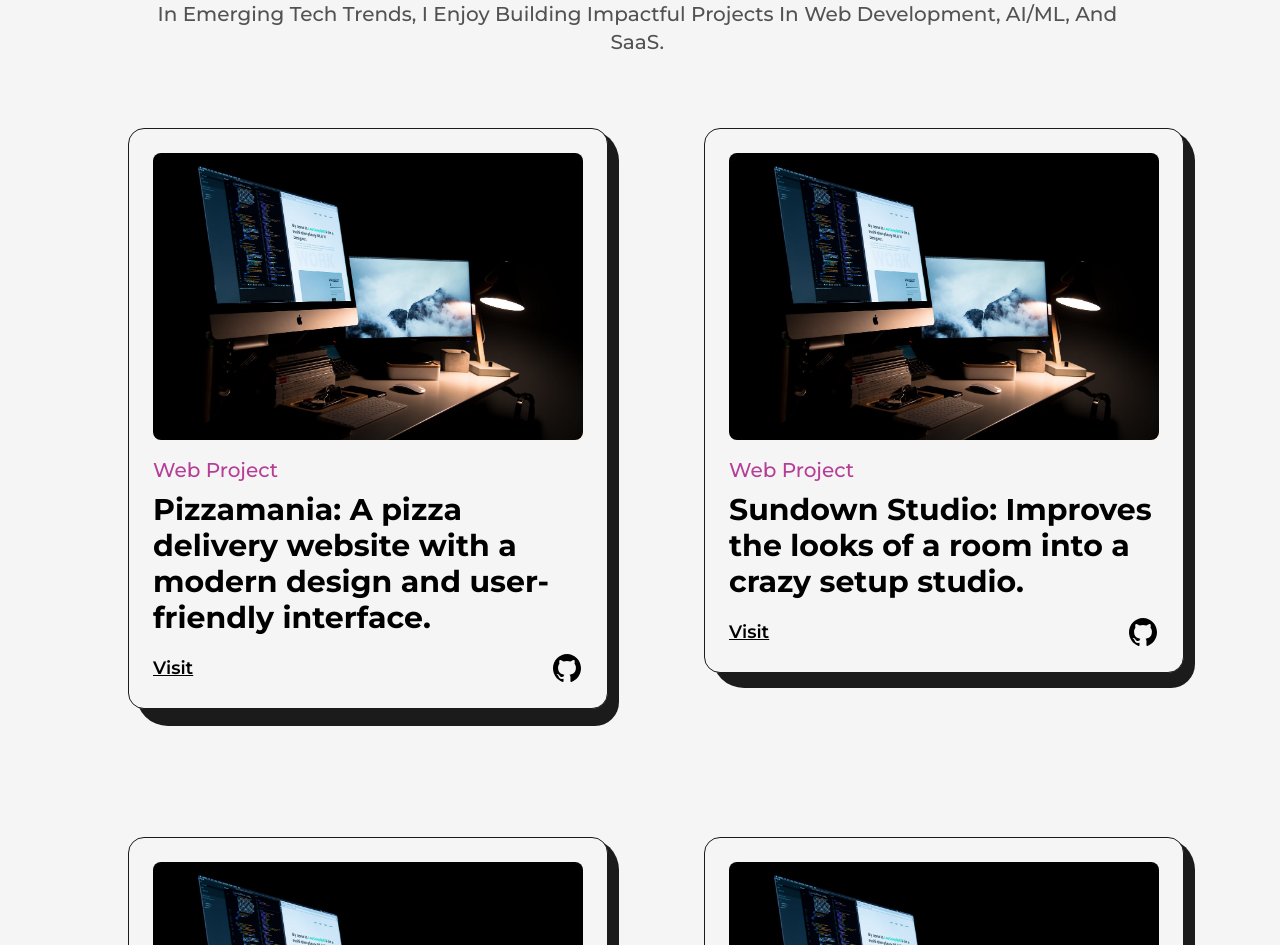
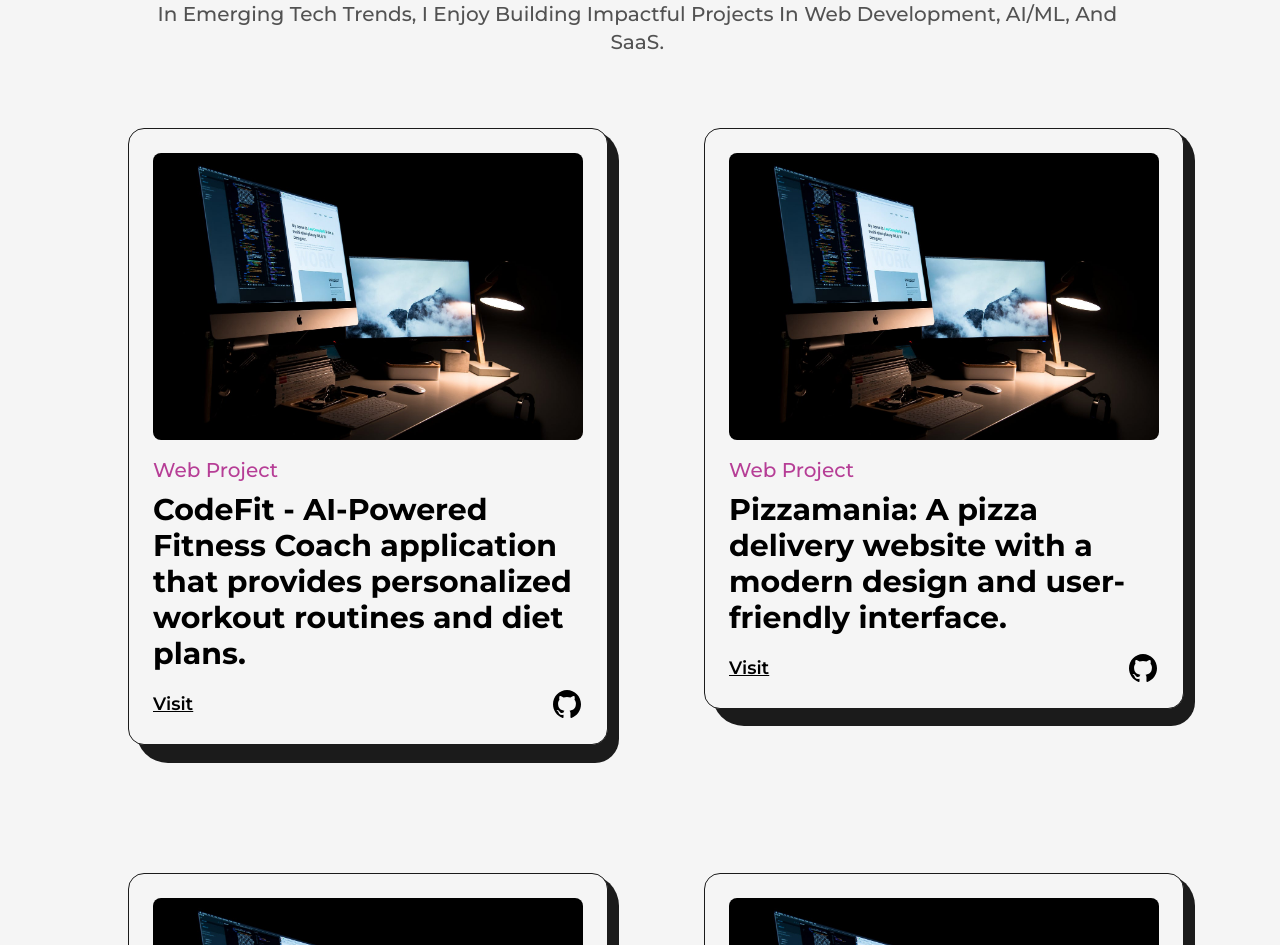
Before and after one commit to AbhirupDey/Portfolio, a Next.js app: page /projects in a window 1280 px wide. Shown: the part 400-1345 px from the top of the page. Built offline with nearby package versions, Linux system fonts and the light colour scheme.

Commit message:
project added

```diff
--- a/src/pages/projects.js
+++ b/src/pages/projects.js
@@ -123,6 +123,16 @@ const projects = () => {
 
               <div className='col-span-6'>
                 <Project
+                title="CodeFit - AI-Powered Fitness Coach application that provides personalized workout routines and diet plans."
+                img={project1}
+                link="https://code-fit-utsc.vercel.app/"
+                github="https://github.com/AbhirupDey/CodeFit"
+                type="Web Project"
+                />
+              </div>
+
+              <div className='col-span-6'>
+                <Project
                 title="Pizzamania: A pizza delivery website with a modern design and user-friendly interface."
                 img={project1}
                 link="https://pizzamania-alpha.vercel.app/"
```
